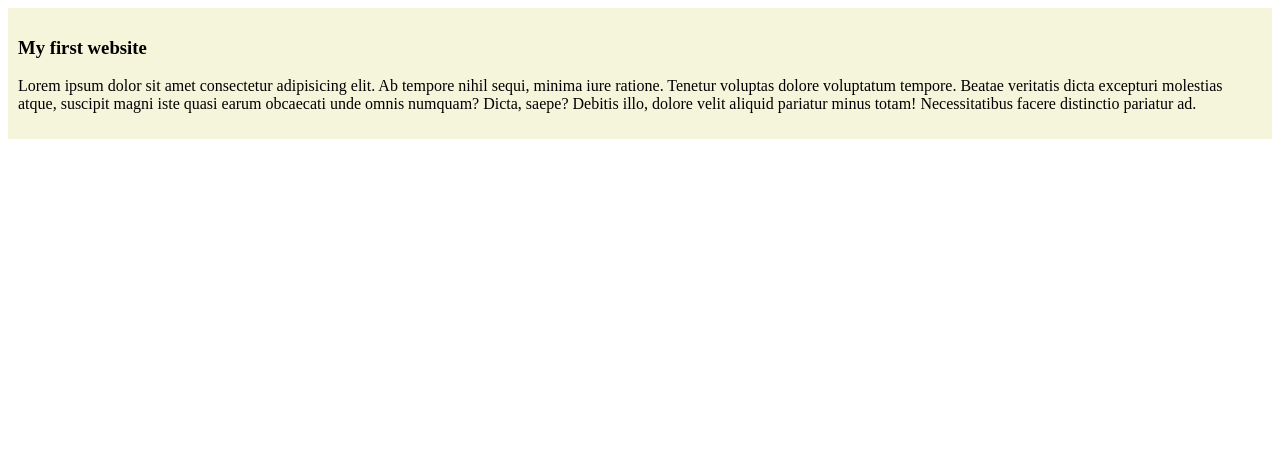
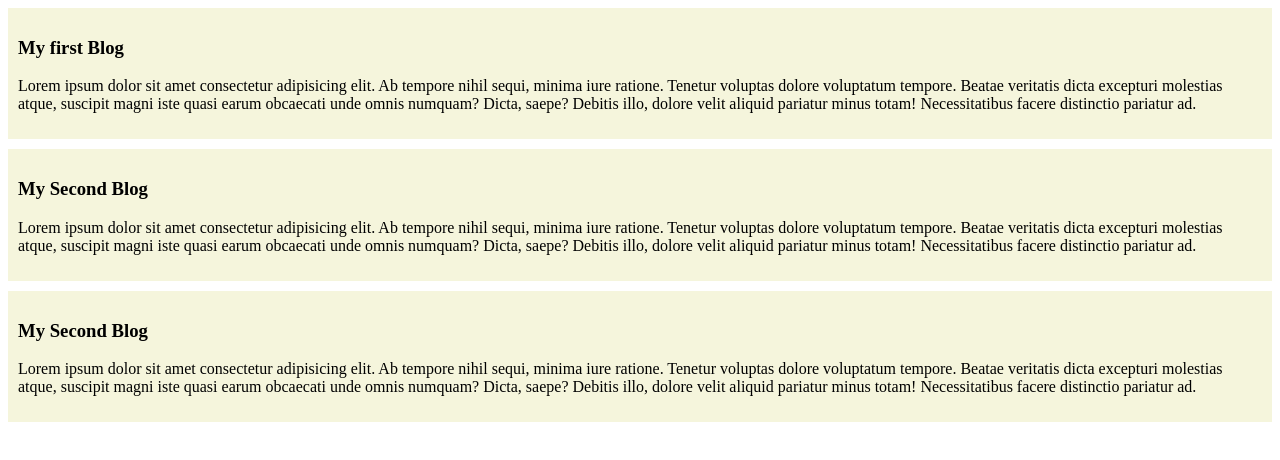
Before and after one commit to shodorsonnath/my-simple-website, a plain HTML site: page index.html in a window 1280 px wide. Drawn offline with Linux system fonts and the light colour scheme.

Commit message:
Second blog

```diff
--- a/index.html
+++ b/index.html
@@ -8,8 +8,18 @@
 </head>
 <body>
     <div>
-        <h3>My first website</h3>
+        <h3>My first Blog</h3>
         <p>Lorem ipsum dolor sit amet consectetur adipisicing elit. Ab tempore nihil sequi, minima iure ratione. Tenetur voluptas dolore voluptatum tempore. Beatae veritatis dicta excepturi molestias atque, suscipit magni iste quasi earum obcaecati unde omnis numquam? Dicta, saepe? Debitis illo, dolore velit aliquid pariatur minus totam! Necessitatibus facere distinctio pariatur ad.</p>
     </div>
+    <div>
+        <h3>My Second Blog</h3>
+        <p>Lorem ipsum dolor sit amet consectetur adipisicing elit. Ab tempore nihil sequi, minima iure ratione. Tenetur voluptas dolore voluptatum tempore. Beatae veritatis dicta excepturi molestias atque, suscipit magni iste quasi earum obcaecati unde omnis numquam? Dicta, saepe? Debitis illo, dolore velit aliquid pariatur minus totam! Necessitatibus facere distinctio pariatur ad.</p>
+    </div>
+
+    <div>
+        <h3>My Second Blog</h3>
+        <p>Lorem ipsum dolor sit amet consectetur adipisicing elit. Ab tempore nihil sequi, minima iure ratione. Tenetur voluptas dolore voluptatum tempore. Beatae veritatis dicta excepturi molestias atque, suscipit magni iste quasi earum obcaecati unde omnis numquam? Dicta, saepe? Debitis illo, dolore velit aliquid pariatur minus totam! Necessitatibus facere distinctio pariatur ad.</p>
+    </div>
+
 </body>
 </html>
--- a/style/style.css
+++ b/style/style.css
@@ -1,4 +1,5 @@
 div{
     background-color: beige;
     padding: 10px;
+    margin-bottom: 10px;
 }
```
